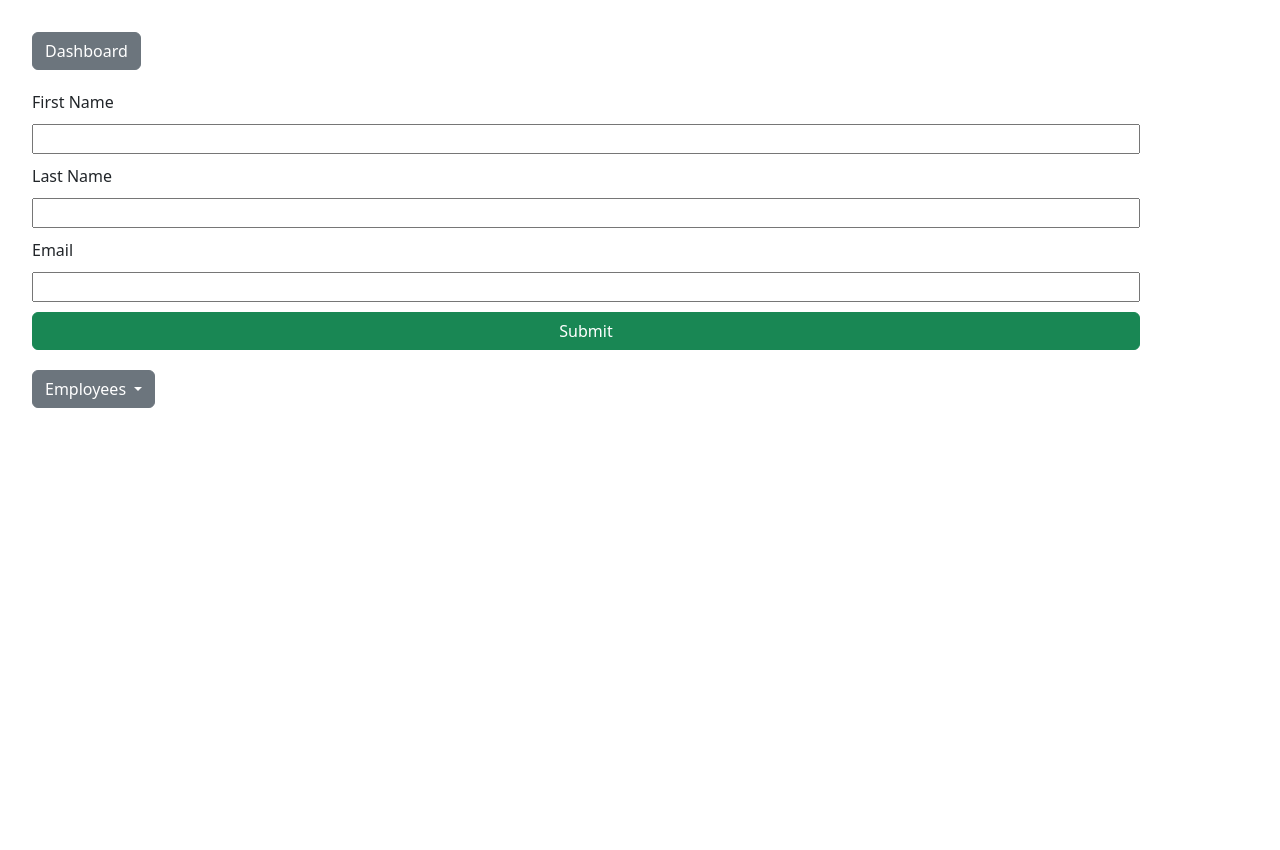
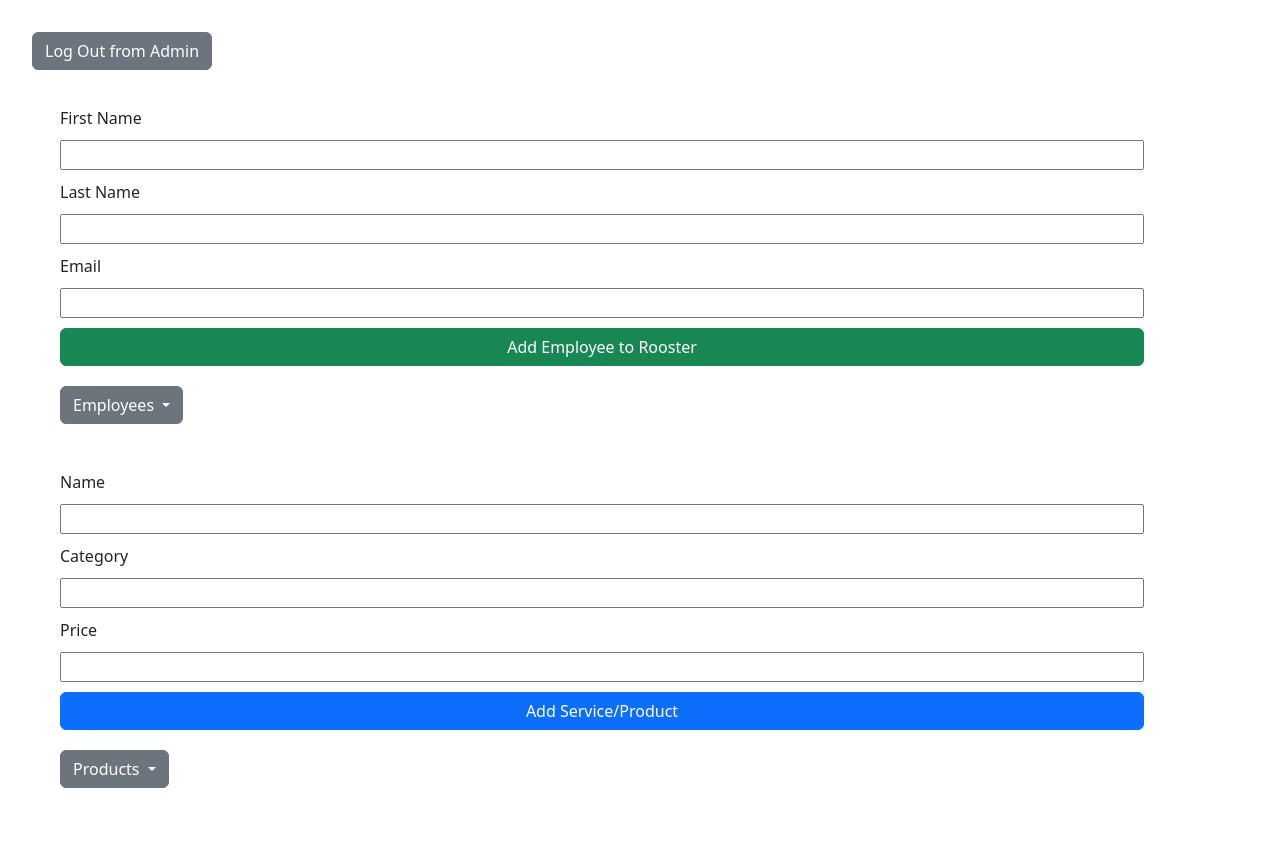
Before and after one commit to tmchuynh/business_project, a Flask app: page /admin in a window 1280 px wide. Before the commit the page ends 408 px from the top, so only its background shows below. Run offline with Flask 2, Linux system fonts and the light colour scheme; data that the repository does not hold is empty.

Commit message:
📦 NEW: admin add products

```diff
--- a/flask_app/controllers/admin.py
+++ b/flask_app/controllers/admin.py
@@ -3,6 +3,7 @@ from flask_app import app
 from flask_bcrypt import Bcrypt
 bcrypt = Bcrypt(app)
 from flask_app.models.employee_model import Employee
+from flask_app.models.product_model import Product
 import random, string
 
 @app.route('/admin')
@@ -12,7 +13,8 @@ def admin():
     :return: A list of all employees
     """
     list_of_employees = Employee.get_all_employees()
-    return render_template('admin.html', list_of_employees=list_of_employees)
+    list_of_products = Product.get_all_products()
+    return render_template('admin.html', list_of_employees=list_of_employees, list_of_products=list_of_products)
 
 @app.route('/admin/add_employee', methods=['POST'])
 def add_employee():
@@ -39,3 +41,18 @@ def add_employee():
     Employee.create_employee(new_employee)
     flash('Employee added successfully', 'employee_added')
     return redirect('/admin')
+
+
+@app.route('/admin/add_product', methods=['POST'])
+def add_product():
+    if not Product.validate_product_form_on_creation(request.form):
+        return redirect('/admin')
+
+    new_product = {
+        'name': request.form['name'],
+        'category': request.form['category'],
+        'price': request.form['price']
+    }
+    Product.create_product(new_product)
+    flash('Product added successfully', 'product_added')
+    return redirect('/admin')
--- a/flask_app/models/client_model.py
+++ b/flask_app/models/client_model.py
@@ -70,7 +70,7 @@ class Client:
         :param data: a dictionary of the data we want to pass to the query
         :return: The results of the query.
         """
-        query = "INSERT INTO client_employee_relationship (clients_id, clients_email, employee_id, employee_email) VALUES (%(client_id)s, %(client_email)s, %(employee_id)s, %(employee_email)s)"
+        query = "INSERT INTO client_employee_relationships (clients_id, clients_email, employee_id, employee_email) VALUES (%(client_id)s, %(client_email)s, %(employee_id)s, %(employee_email)s)"
         results = connectToMySQL(DATABASE).query_db(query, data)
         return results
 
--- a/flask_app/models/invoice_model.py
+++ b/flask_app/models/invoice_model.py
@@ -123,6 +123,6 @@ class Invoice:
         :param data: {
         :return: The results of the query.
         """
-        query = "INSERT INTO product_invoice (invoices_id, invoices_date_due, invoices_clients_email, product_id) VALUES (%(invoices_id)s, %(invoices_date_due)s, %(invoices_clients_email)s, %(product_id)s)"
+        query = "INSERT INTO product_invoices (invoices_id, invoices_date_due, invoices_clients_email, product_id) VALUES (%(invoices_id)s, %(invoices_date_due)s, %(invoices_clients_email)s, %(product_id)s)"
         results = connectToMySQL(DATABASE).query_db(query, data)
         return results
--- a/flask_app/models/product_model.py
+++ b/flask_app/models/product_model.py
@@ -70,7 +70,7 @@ class Product:
         :param data: a dictionary of the data we want to insert into the database
         :return: The id of the product that was just created.
         """
-        query = "INSERT INTO products (name, price, discount, status, category, employee_id) VALUES (%(name)s, %(price)s, %(discount)s, %(status)s, %(category)s, %(employee_id)s)"
+        query = "INSERT INTO products (name, price, status, category) VALUES (%(name)s, %(price)s, 0, %(category)s)"
         results = connectToMySQL(DATABASE).query_db(query, data)
         return results
 
@@ -83,7 +83,7 @@ class Product:
         :param data: a dictionary of the data we want to update in the database
         :return: The results of the query.
         """
-        query = "UPDATE products SET name = %(name)s, price = %(price)s, discount = %(discount)s, status = %(status)s, category = %(category)s, employee_id = %(employee_id)s WHERE id = %(product_id)s"
+        query = "UPDATE products SET name = %(name)s, price = %(price)s, discount = %(discount)s, status = %(status)s, category = %(category)s WHERE id = %(product_id)s"
         results = connectToMySQL(DATABASE).query_db(query, data)
         return results
 
@@ -109,6 +109,20 @@ class Product:
         :param data: a dictionary of the data you want to insert into the database
         :return: The results of the query.
         """
-        query = "INSERT INTO product_team (product_id, employee_email) VALUES (%(product_id)s, %(employee_email)s)"
+        query = "INSERT INTO product_teams (product_id, employee_email, employee_id) VALUES (%(product_id)s, %(employee_email)s, %(employee_id)s)"
         results = connectToMySQL(DATABASE).query_db(query, data)
         return results
+
+    @classmethod
+    def validate_product_form_on_creation(cls, data):
+        is_valid = True
+        if len(data['name']) < 5:
+            flash('Name must be at least 5 characters long', 'product_creation')
+            is_valid = False
+        if len(data['category']) < 5:
+            flash('Category must be at least 5 characters long', 'product_creation')
+            is_valid = False
+        if int(data['price']) < 3:
+            flash('Price must be at least 3', 'product_creation')
+            is_valid = False
+        return is_valid
--- a/flask_app/templates/admin.html
+++ b/flask_app/templates/admin.html
@@ -13,9 +13,9 @@
 <body>
     <div class="container p-3">
         <div class="d-flex">
-            <a href="/logout" class="btn btn-secondary">Dashboard</a>
+            <a href="/logout" class="btn btn-secondary">Log Out from Admin</a>
         </div>
-
+        <div class="container d-flex">
             <form action="/admin/add_employee" method="POST" class="form-horizontal">
                 <!-- This is a Jinja2 template. It is a for loop that iterates through the list of messages that are
                 flashed. -->
@@ -37,7 +37,7 @@
                         {{ message }}
                     </div>
                 {% endfor %}
-            <button type="submit" class="btn btn-success">Submit</button>
+                <button type="submit" class="btn btn-success">Add Employee to Rooster</button>
             </form>
 
             <!--employee list dropdown-->
@@ -57,7 +57,50 @@
                 </ul>
             </div>
             <!--employee list dropdown-->
+        </div>
+        <div class="container d-flex">
+            <form action="/admin/add_product" method="POST" class="form-horizontal">
+                <!-- This is a Jinja2 template. It is a for loop that iterates through the list of messages that are
+                flashed. -->
+                {% for message in get_flashed_messages(category_filter = ['product_added']) %}
+                <div class="alert alert-danger">
+                    {{ message }}
+                </div>
+                {% endfor %}
+                <label for="name">Name</label>
+                <input type="text" name="name">
+                <label for="category">Category</label>
+                <input type="text" name="category">
+                <label for="price">Price</label>
+                <input type="text" name="price">
+                <!-- This is a Jinja2 template. It is a for loop that iterates through the list of messages that are
+                flashed. -->
+                {% for message in get_flashed_messages(category_filter = ['product_creation']) %}
+                    <div class="alert alert-danger">
+                        {{ message }}
+                    </div>
+                {% endfor %}
+                <button type="submit" class="btn btn-primary">Add Service/Product</button>
+            </form>
 
+            <!--employee list dropdown-->
+            <div class="dropdown">
+                <button class="btn btn-secondary dropdown-toggle" type="button" data-bs-toggle="dropdown"
+                    aria-expanded="false">
+                    Products
+                </button>
+                <ul class="dropdown-menu dropdown-menu-dark">
+                    <!-- This is a Jinja2 template. It is a for loop that iterates through the list of employees that are
+                                flashed. -->
+                    {% for item in list_of_products %}
+                    <li><a class="dropdown-item" href="#">
+                        {{item.name}}
+                    </a></li>
+                    {% endfor %}
+                </ul>
+            </div>
+            <!--employee list dropdown-->
+        </div>
     </div>
     <script src="https://cdn.jsdelivr.net/npm/bootstrap@5.3.0-alpha1/dist/js/bootstrap.bundle.min.js"
         integrity="sha384-w76AqPfDkMBDXo30jS1Sgez6pr3x5MlQ1ZAGC+nuZB+EYdgRZgiwxhTBTkF7CXvN"
```
Also changed, not shown: flask_app/models/employee_model.py (+13 -13 lines). Lines whose indentation alone changed are shown as unchanged.
